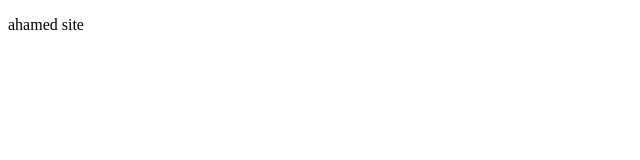
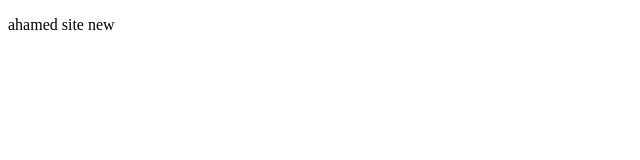
Before and after one commit to ahamedali95/my-job-portal, a React app: page / in a window 1280 px wide. Shown: the top 160 px of the page, without its empty margins (0-640 px from the left). Built offline with nearby package versions, Linux system fonts and the light colour scheme.

Commit message:
JB-3: testing netlify deployment

```diff
--- a/src/index.tsx
+++ b/src/index.tsx
@@ -8,7 +8,7 @@ const App: FC = () => {
     const promise = new Promise((resolved, rejected) => {
         resolved(2)
     });
-    return (<p>ahamed site</p>);
+    return (<p>ahamed site new</p>);
 };
 
 const root = createRoot(document.getElementById('root')!);
```
